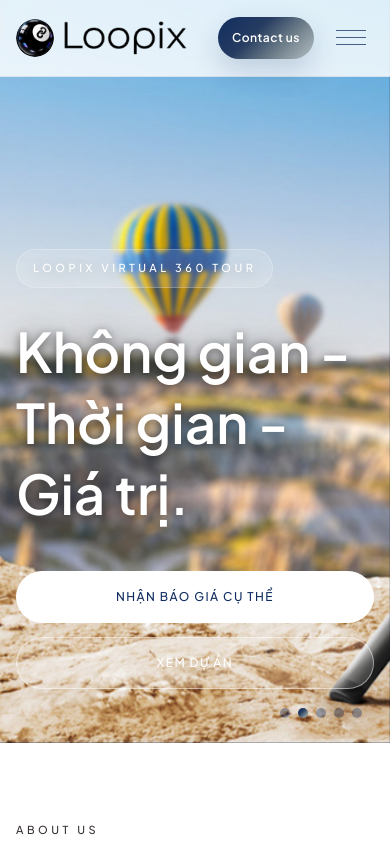
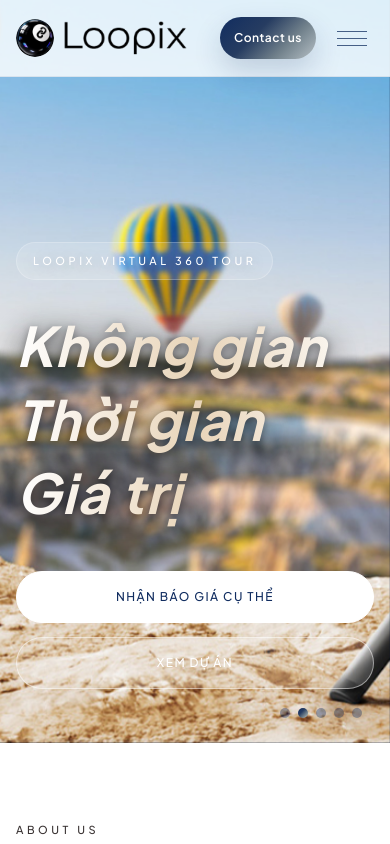
Before and after one commit to DuongThanhPhong-Alann/loopix_demo, a Next.js app: page / in a window 390 px wide. Shown: the top 844 px of the page. Built offline with nearby package versions, Linux system fonts and the light colour scheme; a web font is replaced by a local one.

Commit message:
uodate13

```diff
--- a/src/frontend/legacy/index.html
+++ b/src/frontend/legacy/index.html
@@ -68,7 +68,11 @@
         <div class="wrap hero-layout">
           <div class="hero-content" data-aos="fade-up" data-aos-duration="1200">
             <span class="eyebrow">Loopix Virtual 360 Tour</span>
-            <h1 class="hero-title" data-vi="Không gian - Thời gian - Giá trị." data-en="Perfect Space Absolute Time Endless Value">Không gian - Thời gian - Giá trị.</h1>
+            <h1 class="hero-title">
+              <span data-vi="Không gian" data-en="Perfect Space">Không gian</span>
+              <span data-vi="Thời gian" data-en="Absolute Time">Thời gian</span>
+              <span data-vi="Giá trị" data-en="Endless Value">Giá trị</span>
+            </h1>
             <div class="row">
               <a href="#quote" class="btn btn-solid">Nhận báo giá cụ thể</a>
               <a href="#projects" class="btn btn-line">Xem dự án</a>
--- a/src/frontend/styles/global.css
+++ b/src/frontend/styles/global.css
@@ -1690,21 +1690,21 @@ html[data-active-lang="en"] .lang-btn[data-lang="vi"] {
 
 @media (max-width: 1100px) {
   .nav-links {
-    align-content: center;
-    background: rgba(255,255,255,0.98);
-    box-shadow: -26px 0 70px rgba(17,45,96,0.14);
+    align-content: start;
+    background: #ffffff;
     display: grid;
-    gap: 24px;
-    height: 100vh;
+    gap: clamp(18px, 4.8vh, 28px);
+    height: 100dvh;
     justify-items: start;
-    padding: 112px clamp(28px, 8vw, 72px) 48px;
+    left: 0;
+    padding: clamp(116px, 18vh, 148px) clamp(30px, 9vw, 72px) 48px;
     position: fixed;
     right: 0;
     top: 0;
     transform: translateX(100%);
     transition: transform 0.46s cubic-bezier(0.22, 1, 0.36, 1), visibility 0.46s ease;
     visibility: hidden;
-    width: min(420px, 88vw);
+    width: 100vw;
     z-index: 1001;
   }
   .nav-links.is-active {
@@ -1714,13 +1714,16 @@ html[data-active-lang="en"] .lang-btn[data-lang="vi"] {
   .nav-links a {
     color: var(--blue-zodiac);
     font-family: var(--heading);
-    font-size: clamp(28px, 6vw, 44px);
+    font-size: clamp(30px, 8.6vw, 42px);
     font-weight: 600;
     letter-spacing: 0;
-    line-height: 1;
+    line-height: 0.98;
     opacity: 0;
     transform: translateX(22px);
     transition: opacity 0.28s ease, transform 0.36s ease;
+  }
+  .nav-links .lang-switch {
+    margin-top: clamp(8px, 2vh, 18px);
   }
   .nav-links.is-active a {
     opacity: 1;
@@ -1732,7 +1735,17 @@ html[data-active-lang="en"] .lang-btn[data-lang="vi"] {
   .nav-links.is-active a:nth-child(4) { transition-delay: 200ms; }
   .nav-links.is-active a:nth-child(5) { transition-delay: 240ms; }
   .nav-links.is-active a:nth-child(6) { transition-delay: 280ms; }
-  .burger { display: flex; }
+  .burger {
+    align-items: center;
+    border-radius: 999px;
+    display: flex;
+    height: 44px;
+    justify-content: center;
+    width: 44px;
+  }
+  .burger.is-active {
+    background: rgba(17,45,96,0.06);
+  }
   .mobile-only { display: flex !important; }
   .nav-r > .lang-switch { display: none; }
   .about-grid,
```
